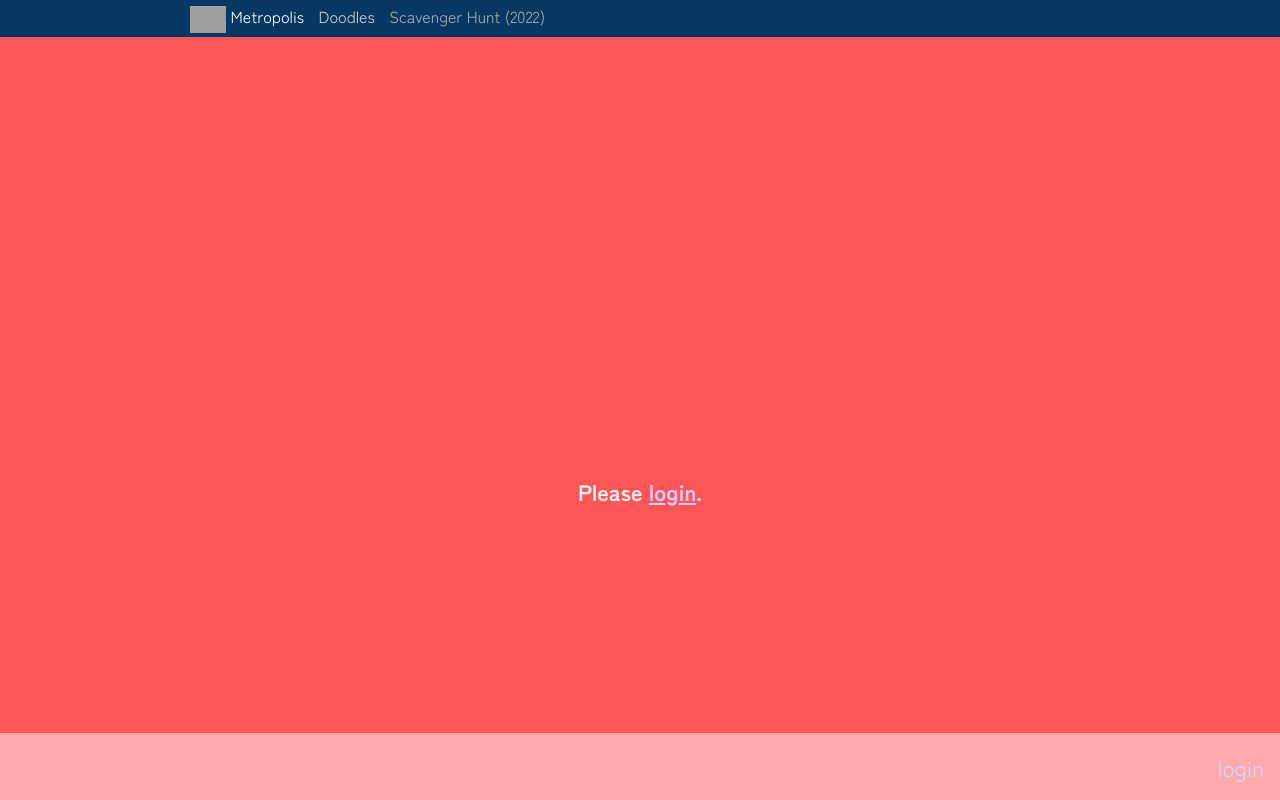
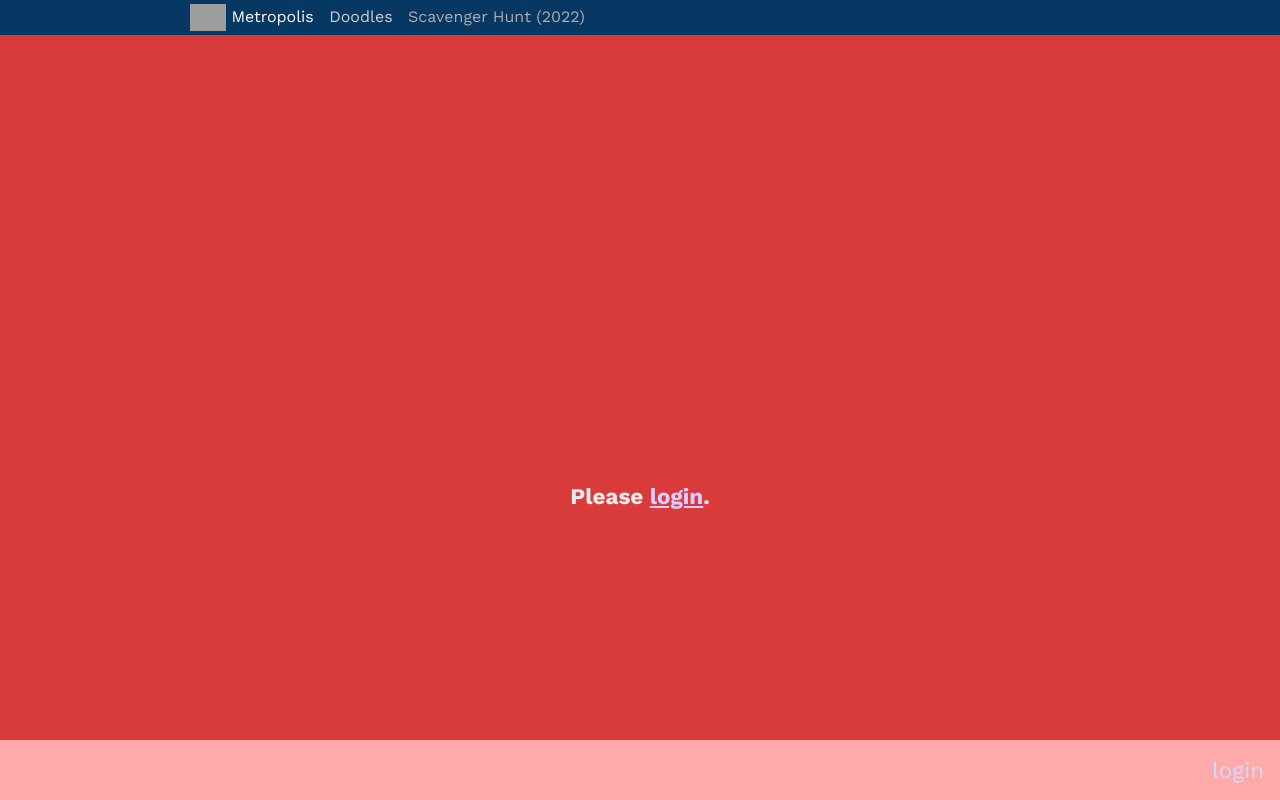
Before and after one commit to wlmac/scavenger, a Django app: template scavenger2022/core/templates/core/gate.html in a window 1280 px wide. Run offline with Django 4.2, Linux system fonts and the light colour scheme; the template is opened without the code that fills it, so the values that code supplies are empty; parts of the project's set-up code (start-up, migrations or seed data) failed here and were passed over; grey boxes are pictures that could not be loaded.

Commit message:
fix some ui (#10) and more

```diff
--- a/scavenger2022/core/static/core/base.css
+++ b/scavenger2022/core/static/core/base.css
@@ -1,10 +1,12 @@
 :root {
   --size: 1.4rem;
-  --bg: #fc5656;
+  --bg: #D93B3B;
   --fg: #eeeeee;
   --link: hsl(220deg 100% 90%);
   --linkv: hsl(260deg 100% 90%);
-  --accent: hsl(0deg 100% 83.3%);
+  --accent: #FFAAAA;
+  --cd-bg: #8A3131;
+  --cd-txt: #DCC1C1;
   /* #fc5656 */
 }
 
@@ -16,7 +18,7 @@
 
 body {
   margin: 0;
-  font-family: 'Zen Kaku Gothic New', sans-serif;
+  font-family: 'Work Sans', sans-serif;
   font-size: var(--size);
   color: var(--fg);
   background: var(--bg);
@@ -68,6 +70,14 @@ body > nav {
   color: #f23749;
 }
 
+.cd_container {
+  width: calc(100vw - 2 * 1rem);
+  padding: 1rem;
+  color: var(--cd-txt);
+  background: var(--cd-bg);
+
+}
+
 .spacer {
   float: right;
 }
@@ -76,7 +86,7 @@ body > nav {
   background: none !important;
   border: none;
   padding: 0 !important;
-  font-family: 'Zen Kaku Gothic New', sans-serif;
+  font-family: 'Work Sans', sans-serif;
   font-size: var(--size);
   color: var(--link);
   text-decoration: underline;
@@ -94,6 +104,7 @@ a:visited {
 .messages, .nodot {
   list-style: none;
   padding: 1rem;
+  margin: 0.5rem;
 .}
 
 .imgicon {
@@ -136,11 +147,11 @@ a:visited {
   background: var(--fg);
   transition: 0.3s;
   border: 0;
-  padding: 0.5rem;
+  padding: 0.8rem;
   font-size: var(--size);
-  font-family: 'Zen Kaku Gothic New', sans-serif;
+  font-family: 'Work Sans', sans-serif;
   font-weight: inherit;
-  color: #000 !important;
+  color: #943131 !important;
   /* TODO: match design font weight */
   text-decoration: none;
 }
@@ -194,6 +205,7 @@ a:visited {
 .identity {
   display: flex;
   flex-direction: column;
+  line-height: 1.5rem;
 }
 
 .identity > .team-name {
--- a/scavenger2022/core/templates/core/base.html
+++ b/scavenger2022/core/templates/core/base.html
@@ -9,8 +9,7 @@
         <link rel="stylesheet" href="{% static 'core/base.css' %}" />
         <link rel="preconnect" href="https://fonts.googleapis.com">
         <link rel="preconnect" href="https://fonts.gstatic.com" crossorigin>
-        <link href="https://fonts.googleapis.com/css2?family=Zen+Kaku+Gothic+New:wght@300;400;700&display=swap" rel="stylesheet">
-        <link href="{% static 'fontawesomefree/css/fontawesome.css' %}" rel="stylesheet" type="text/css">
+        <link href="https://fonts.googleapis.com/css2?family=Work+Sans:ital,wght@0,100;0,200;0,300;0,400;0,500;0,600;0,700;0,800;0,900;1,100;1,200;1,300;1,400;1,500;1,600;1,700;1,800;1,900&display=swap" rel="stylesheet">        <link href="{% static 'fontawesomefree/css/fontawesome.css' %}" rel="stylesheet" type="text/css">
         <link href="{% static 'fontawesomefree/css/solid.css' %}" rel="stylesheet" type="text/css">
         {% if START_BEFORE or END_BEFORE %}
           <script type="module">
@@ -36,7 +35,7 @@
 
 <div id="common-header">
   <style>
-    @import url('https://fonts.googleapis.com/css2?family=Zen+Kaku+Gothic+New&display=swap');
+    @import url('https://fonts.googleapis.com/css2?family=Work+Sans:ital,wght@0,100;0,200;0,300;0,400;0,500;0,600;0,700;0,800;0,900;1,100;1,200;1,300;1,400;1,500;1,600;1,700;1,800;1,900&display=swap');
     #common-nav {
       background: #073763;
     }
@@ -44,7 +43,7 @@
       margin: auto;
       max-width: 900px;
       font-size: 1rem;
-      font-family: 'Zen Kaku Gothic New', sans-serif;
+      font-family: 'Work Sans', sans-serif;
       font-weight: 400;
       color: #d0d0d0;
       padding: 4px;
@@ -109,7 +108,7 @@
     </main>
     <div style="flex-grow: 1;"></div>
     {% if START_BEFORE or END_BEFORE %}
-      <nav id="countdown-header">
+      <nav class="cd_container" id="countdown-header">
         <span id="countdown"></span>
         <span id="countdown-text"></span>
       </nav>
```
